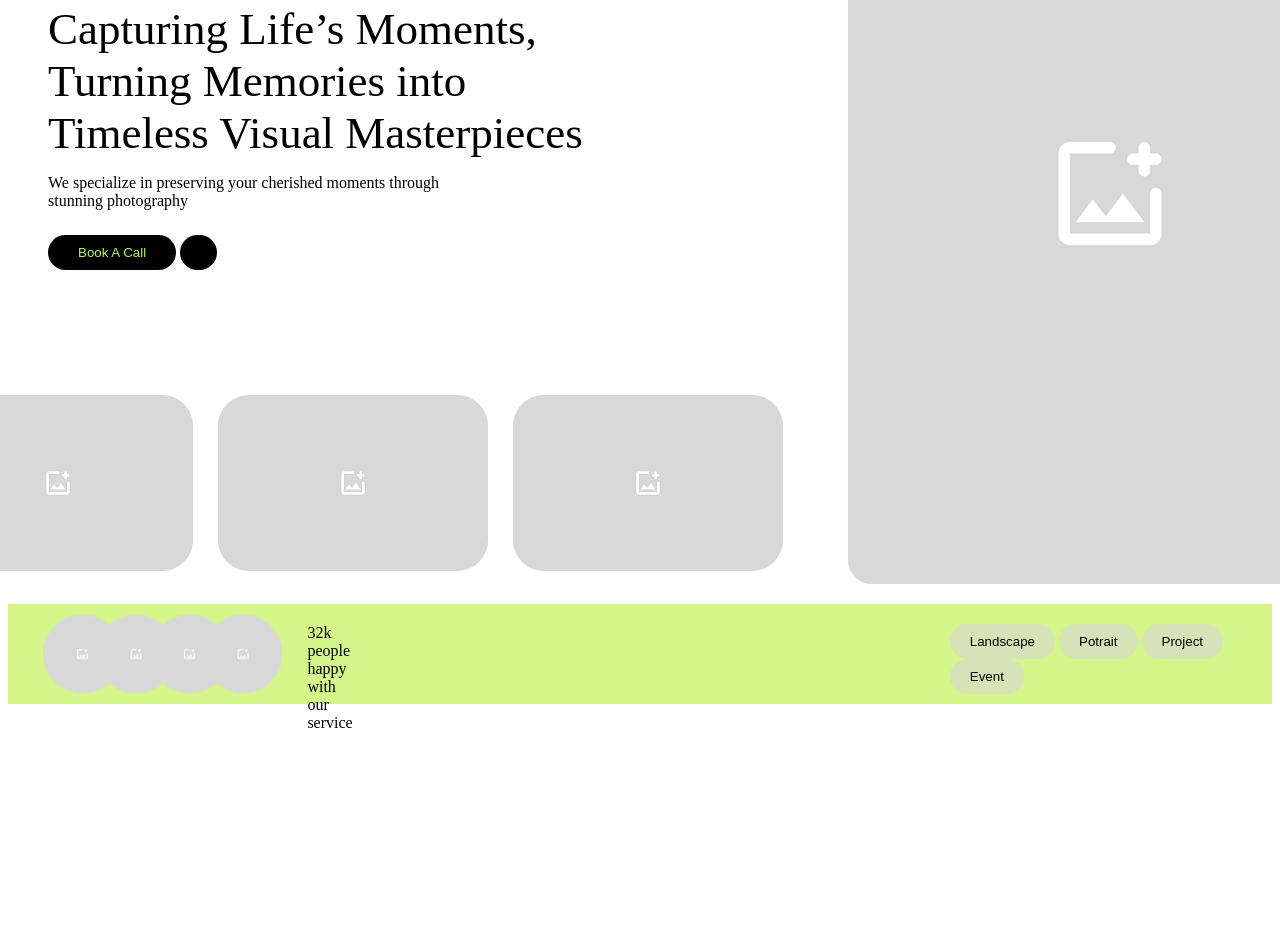
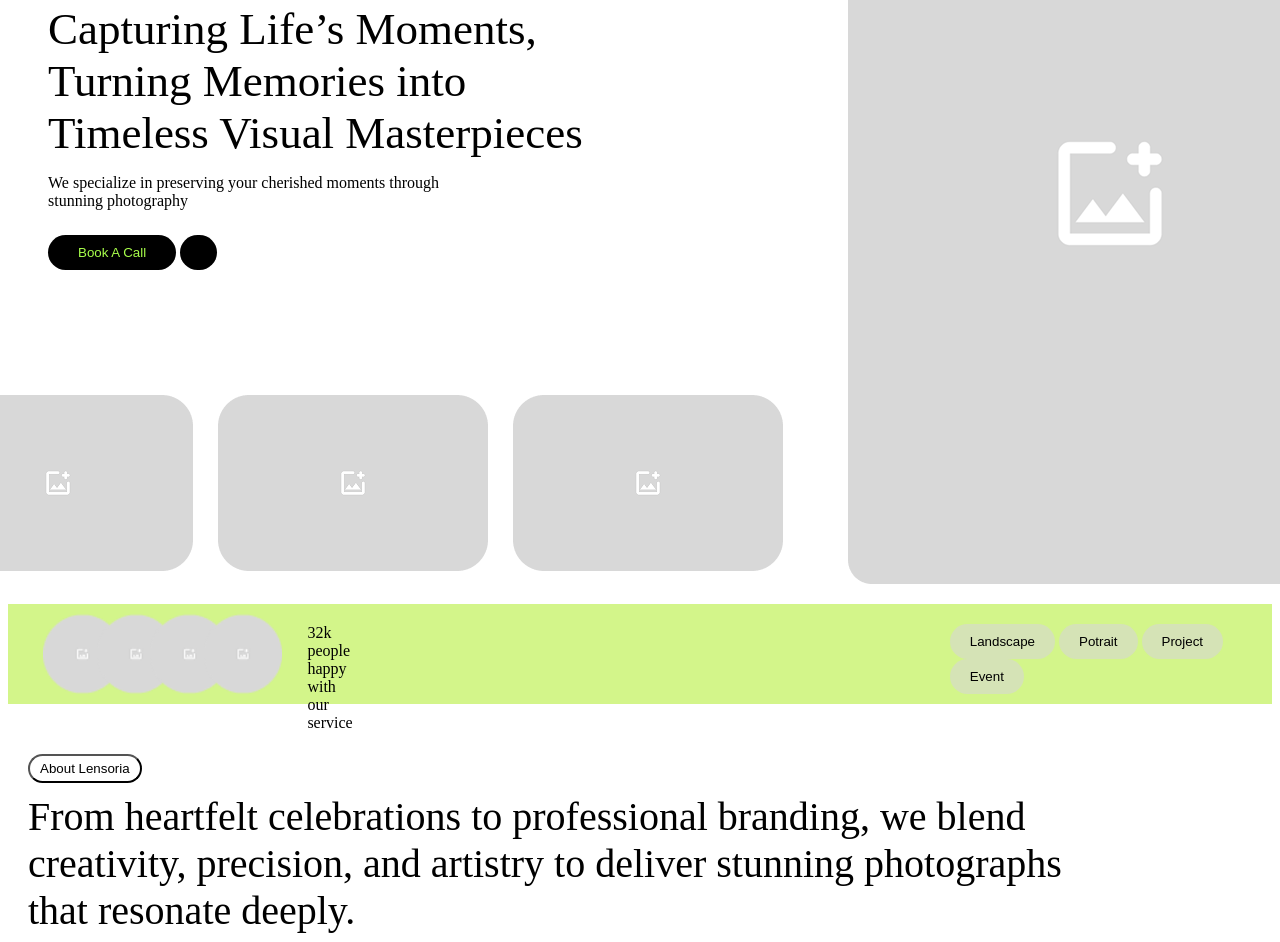
Before and after one commit to Z-DFK/task-05.02, a plain HTML site: page index.html in a window 1280 px wide. Shown: the part 299-1241 px from the top of the page. Before the commit the page ends 1031 px from the top, so only its background shows below. Drawn offline with Linux system fonts and the light colour scheme.

Commit message:
Процесс создания второй секции

```diff
--- a/index.html
+++ b/index.html
@@ -60,6 +60,10 @@
                 </div>
             </div>
         </section>
+        <section class="creativity">
+            <button class="button">About Lensoria</button>
+            <div class="text">From heartfelt celebrations to professional branding, we blend <br> creativity, precision, and artistry to deliver stunning photographs <br> that resonate deeply.</div>
+        </section>
     </main>
     <footer class="footer">
 
--- a/style.css
+++ b/style.css
@@ -107,3 +107,20 @@
     border: none;
     border-radius: 25px;
 }
+
+.creativity {
+    margin-top: 50px;
+}
+
+.creativity .button {
+    margin-bottom: 10px;
+    margin-left: 20px;
+    background-color: white;
+    padding: 5px 10px;
+    border-radius: 20px;
+}
+
+.creativity .text {
+    font-size: 40px;
+    margin-left: 20px;
+}
```
